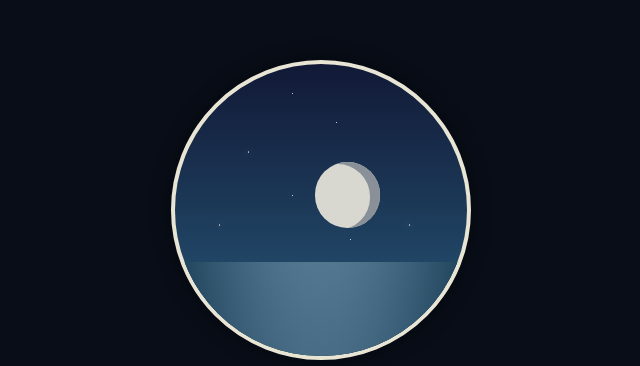
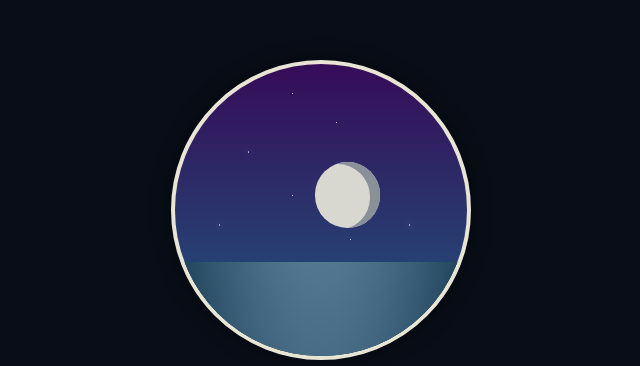
Before and after one commit to Iqbal090202/good, a plain HTML site: page index.html in a window 1280 px wide. Shown: the part 130-496 px from the top of the page, without its empty margins (319-959 px from the left). Drawn offline with nearby package versions, Linux system fonts and the light colour scheme.

Commit message:
mengubah warna langit malam

```diff
--- a/style.css
+++ b/style.css
@@ -47,7 +47,7 @@ body {
     transition: all 1.1s ease-in-out;
 }
 .night .time-circle {
-    background: linear-gradient(to bottom, #111936, #285a7b);
+    background: linear-gradient(to bottom, #360c58, #1f5980);
     border-color: #e9e5d5;
 }
 .sun {
```
